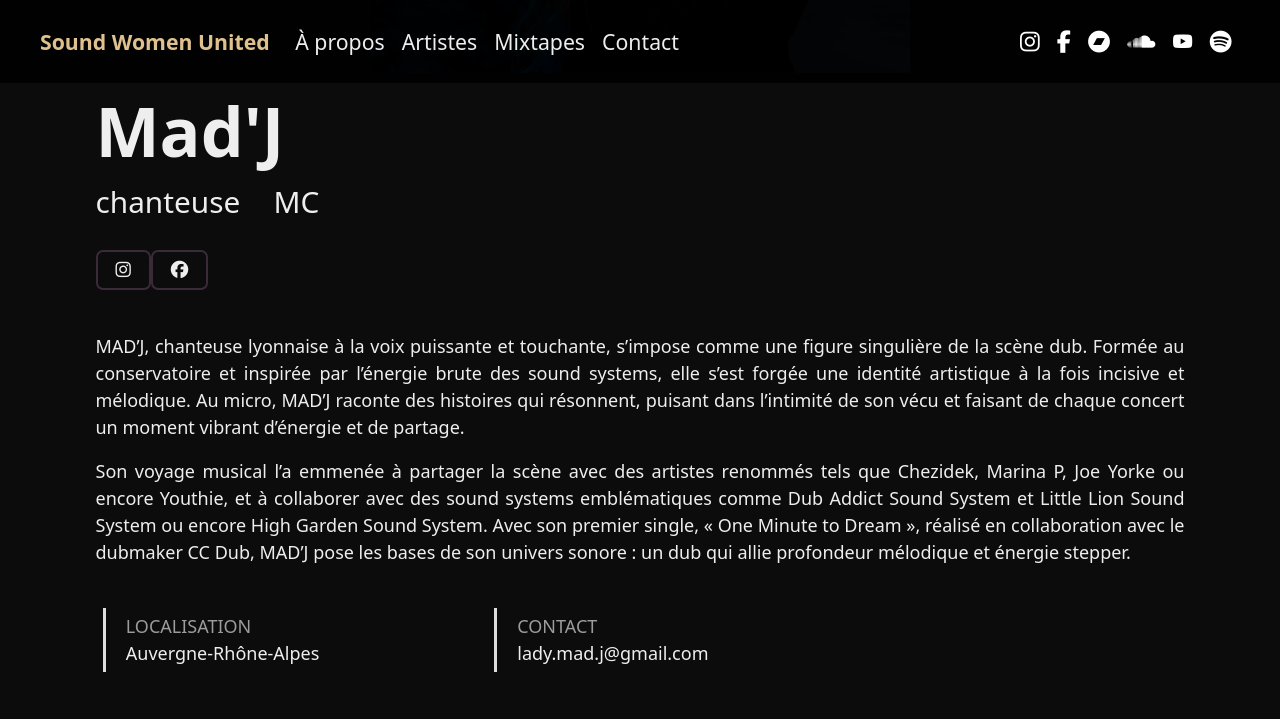
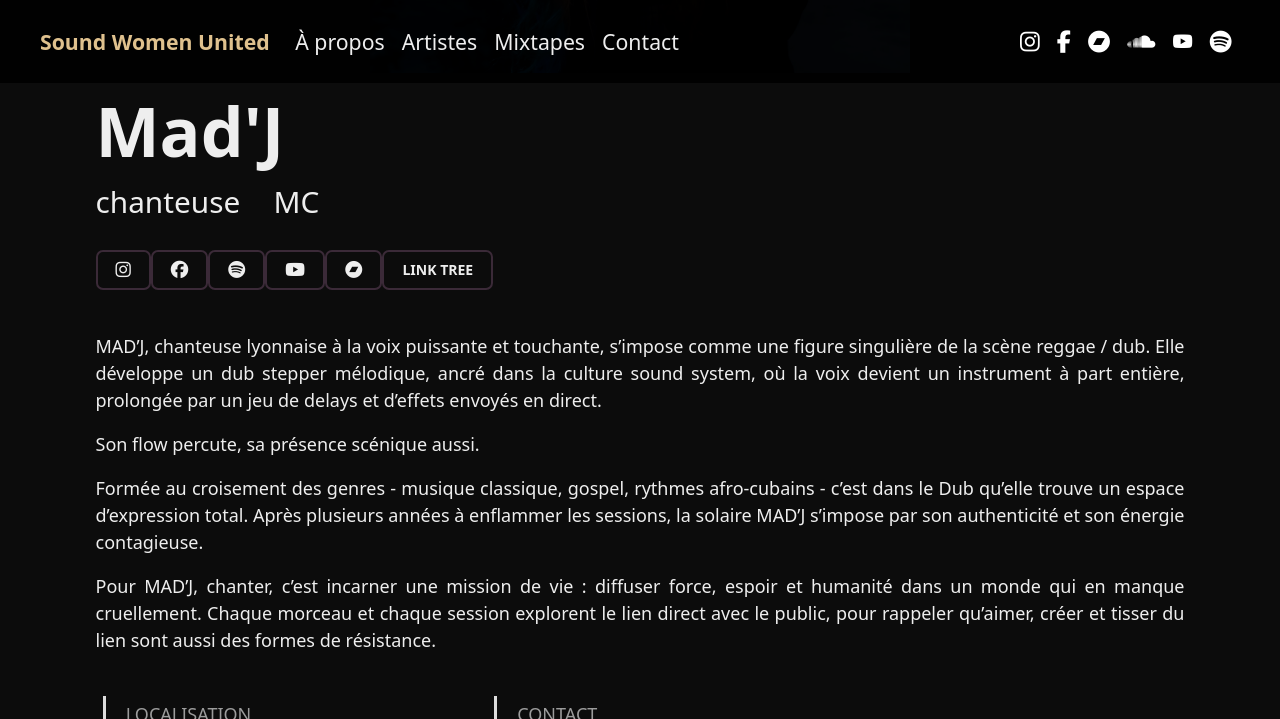
Before and after one commit to sabord/swu, a Jekyll site: the page built from docs/_artists/Mad_J.md, in a window 1280 px wide and 900 px high, scrolled down 550 px, cut to the strip 0-719 px from the top of the window. Built offline with Jekyll 4.4.1, drawn with Linux system fonts in a browser that asks for light colours.

```diff
--- a/docs/_artists/Mad_J.md
+++ b/docs/_artists/Mad_J.md
@@ -13,26 +13,30 @@ location:
   - Auvergne-Rhône-Alpes
 email: lady.mad.j@gmail.com
 medias:
-  - youtube-video-id: mLvwoTdQY8c
+  - youtube-video-id: BcMYhD21ncw
   - player-1: <iframe style="border-radius:12px" src="https://open.spotify.com/embed/artist/5trtjhxKBebFy3DnvgY1vy?utm_source=generator" width="100%" height="352" frameBorder="0" allowfullscreen="" allow="autoplay; clipboard-write; encrypted-media; fullscreen; picture-in-picture" loading="lazy"></iframe>
   - player-2:
   - player-3:
 teaser : https://www.facebook.com/watch/?v=599817812339828
 website:
-linktree:
+linktree: https://linktr.ee/Mad.J
 links:
   - instagram: https://www.instagram.com/lady_mad_j/
   - facebook: https://www.facebook.com/LadyMadJ/
   - tiktok:
-  - youtube:
+  - youtube: https://www.youtube.com/@LadyMadJ
   - soundcloud:
-  - bandcamp:
+  - bandcamp: https://madjmusic.bandcamp.com/
   - mixcloud:
-  - spotify:
+  - spotify: https://open.spotify.com/intl-fr/artist/5trtjhxKBebFy3DnvgY1vy
   - deezer:
   - apple:
 ---
 
-MAD’J, chanteuse lyonnaise à la voix puissante et touchante, s’impose comme une figure singulière de la scène dub. Formée au conservatoire et inspirée par l’énergie brute des sound systems, elle s'est forgée une identité artistique à la fois incisive et mélodique. Au micro, MAD’J raconte des histoires qui résonnent, puisant dans l’intimité de son vécu et faisant de chaque concert un moment vibrant d’énergie et de partage.
+MAD’J, chanteuse lyonnaise à la voix puissante et touchante, s’impose comme une figure singulière de la scène reggae / dub. Elle développe un dub stepper mélodique, ancré dans la culture sound system, où la voix devient un instrument à part entière, prolongée par un jeu de delays et d’effets envoyés en direct.
 
-Son voyage musical l'a emmenée à partager la scène avec des artistes renommés tels que Chezidek, Marina P, Joe Yorke ou encore Youthie, et à collaborer avec des sound systems emblématiques comme Dub Addict Sound System et Little Lion Sound System ou encore High Garden Sound System. Avec son premier single, « One Minute to Dream », réalisé en collaboration avec le dubmaker CC Dub, MAD’J pose les bases de son univers sonore : un dub qui allie profondeur mélodique et énergie stepper.
+Son flow percute, sa présence scénique aussi.
+
+Formée au croisement des genres - musique classique, gospel, rythmes afro-cubains - c’est dans le Dub qu’elle trouve un espace d’expression total. Après plusieurs années à enflammer les sessions, la solaire MAD’J s’impose par son authenticité et son énergie contagieuse.
+
+Pour MAD’J, chanter, c’est incarner une mission de vie : diffuser force, espoir et humanité dans un monde qui en manque cruellement. Chaque morceau et chaque session explorent le lien direct avec le public, pour rappeler qu’aimer, créer et tisser du lien sont aussi des formes de résistance.
```
Also changed, not shown: docs/_artists/More_Gain.md (+8 -6 lines), docs/_artists/Yilmaz_Project.md (+8 -9 lines), docs/assets/artists/photos/43_More_Gain/image.jpg.
